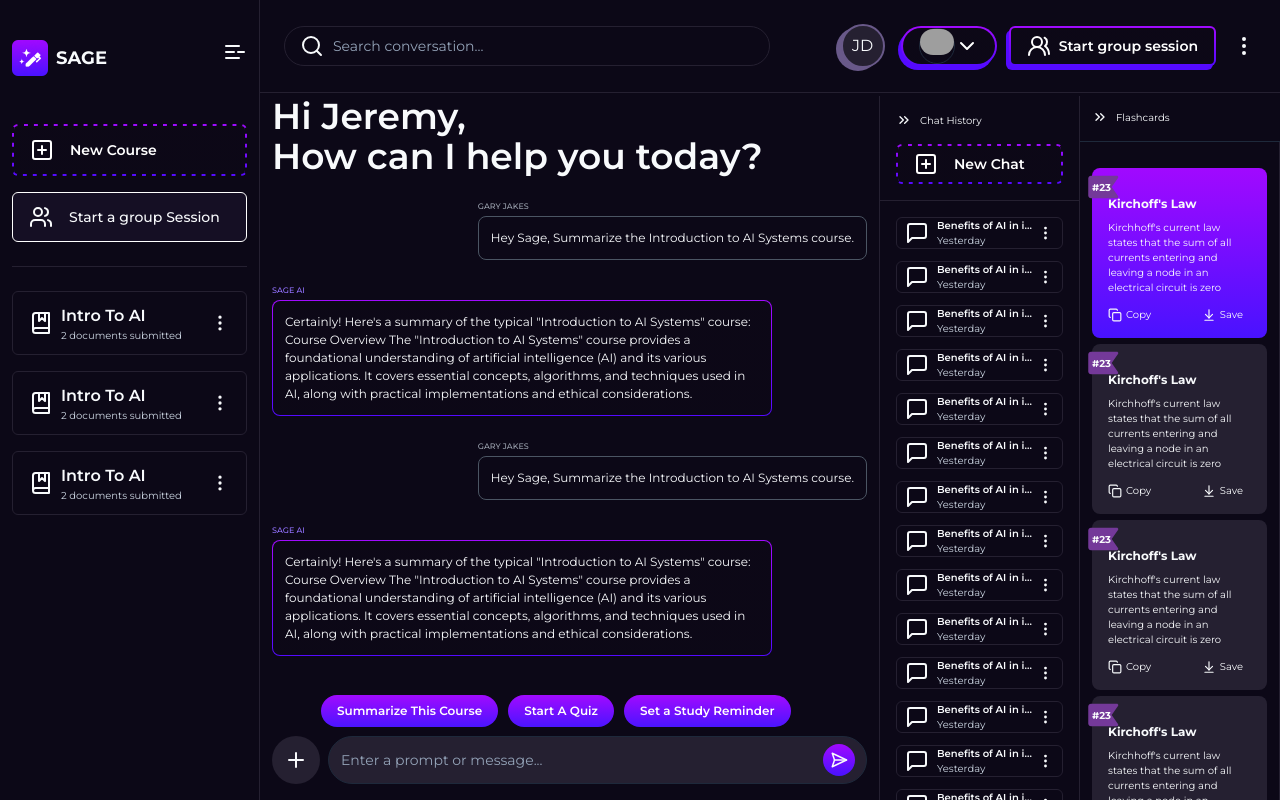
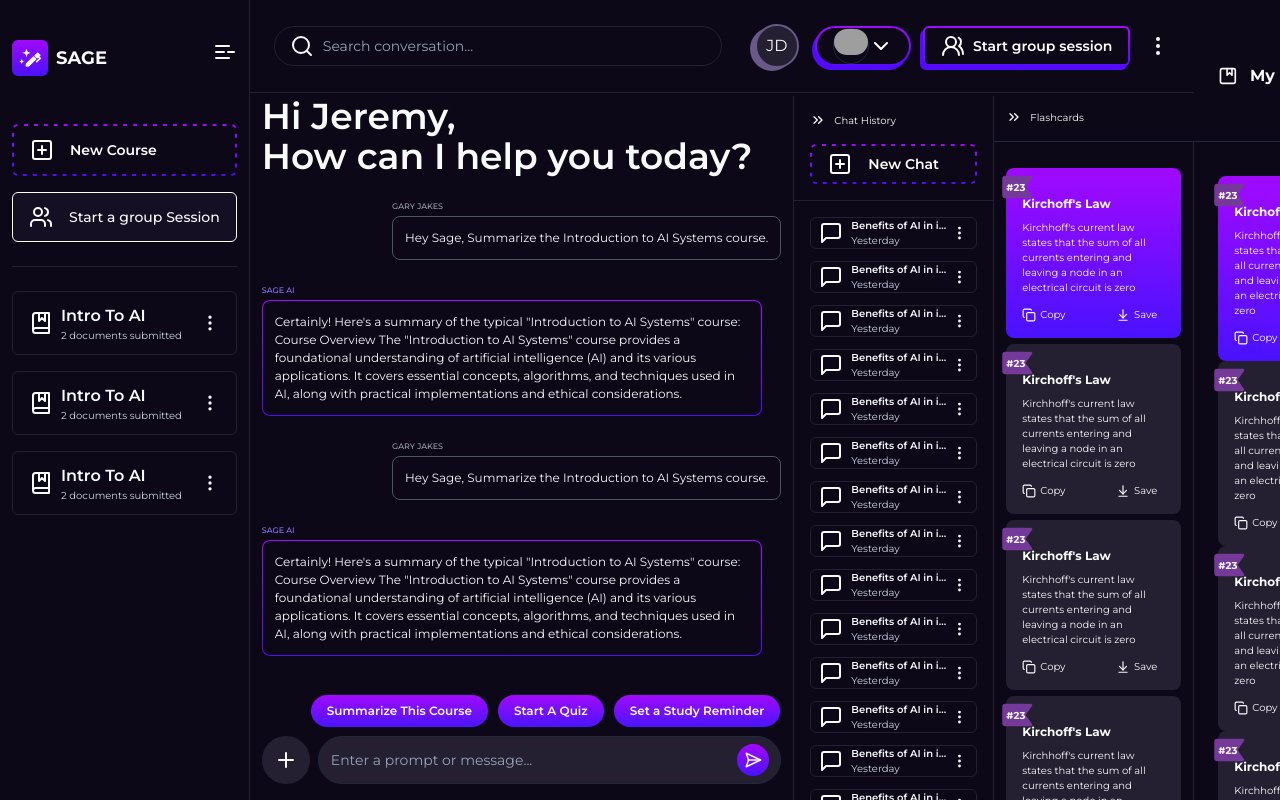
Before and after one commit to NengakDakup/sage-app, a Next.js app: page /dashboard in a window 1280 px wide. Built offline with nearby package versions, Linux system fonts and the light colour scheme; grey boxes are pictures that could not be loaded.

Commit message:
modified layout

```diff
--- a/app/dashboard/layout.js
+++ b/app/dashboard/layout.js
@@ -1,11 +1,15 @@
 'use client'
 import { DashboardHeader } from '@/components/DashboardHeader'
 import LeftSideBar from '@/components/LeftSideBar'
+import MobileFlashcardList from '@/components/MobileFlashcardList'
+import MobileCourseItemsMenu from '@/components/MobileLeftSideBar'
 import useWindowDimensions from '@/context/useWindowDimensions'
 import React, {useState, useEffect} from 'react'
 
 export default function DashboardLayout ({children}) {
   const [toggled, setToggled] = useState(false)
+  const [mobileLeftToggled, setMobileLeftToggled] = useState(false)
+  const [mobileRightToggled, setMobileRightToggled] = useState(false)
   const {width, height} = useWindowDimensions();
 
     useEffect(() => {
@@ -17,12 +21,15 @@ export default function DashboardLayout ({children}) {
       <div className={`hidden md:block ${toggled? 'w-[80px]' : 'w-[260px]'}`}>
         <LeftSideBar toggled={toggled} setToggled={setToggled} />
       </div>
+
       <div className={`flex flex-col grow h-full relative ${toggled && 'w-4/5'}`}>
-        <DashboardHeader />
+        <DashboardHeader setMobileLeftToggled={setMobileLeftToggled} setMobileRightToggled={setMobileRightToggled} />
         <div className='flex flex-row h-full pt-16 md:pt-24'>
           {children}
         </div>
       </div>
+      {mobileLeftToggled && <MobileCourseItemsMenu setMobileLeftToggled={setMobileLeftToggled} />}
+      <MobileFlashcardList />
     </div>
   )
 }
```
